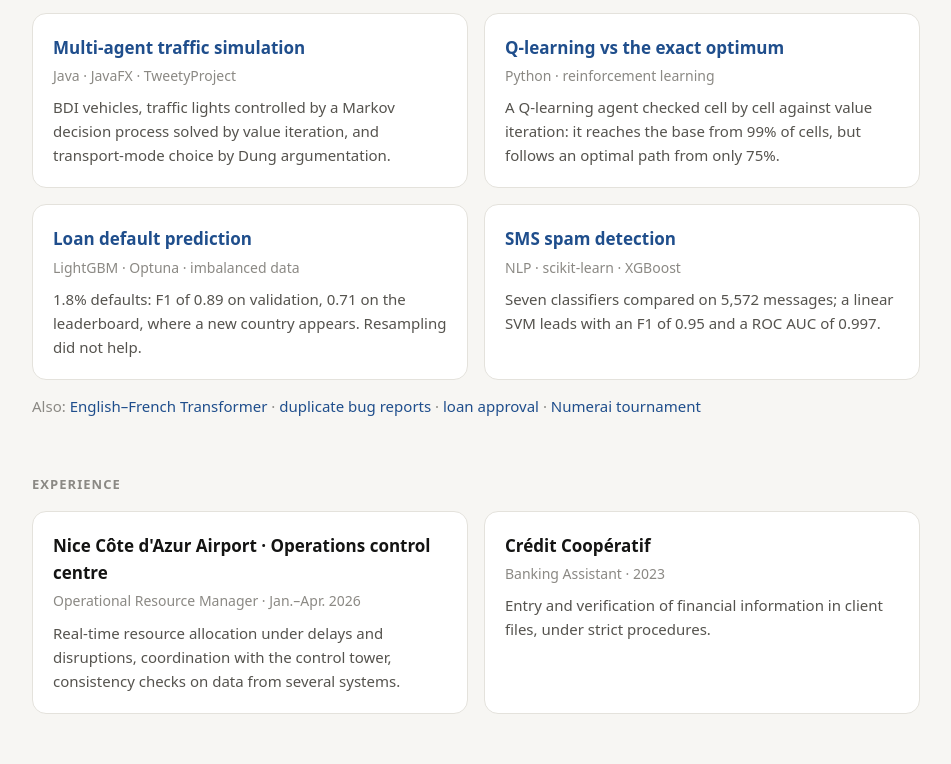
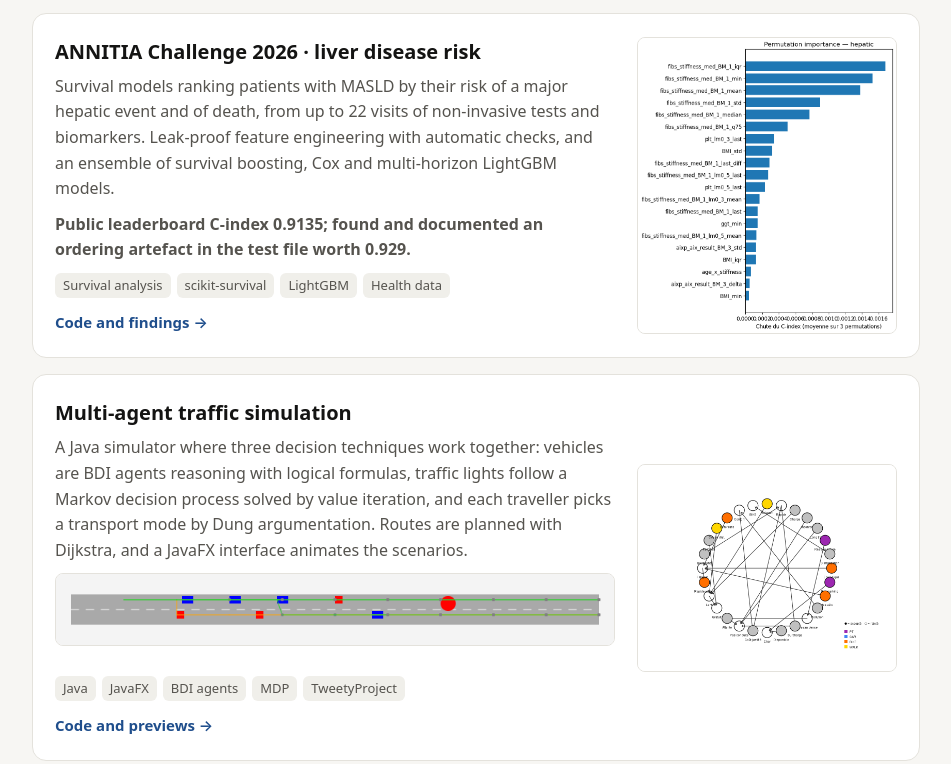
Before and after one commit to MariusEtudiant/MariusEtudiant.github.io, a plain HTML site: page index.html in a window 1280 px wide. Shown: the part 1337-2101 px from the top of the page, without its empty margins (164-1115 px from the left). Drawn offline with Linux system fonts and the light colour scheme.

Commit message:
Portfolio: ANNITIA and multi-agent previews, tutoring experience, certifications

```diff
--- a/index.html
+++ b/index.html
@@ -117,13 +117,40 @@
       </div>
     </article>
 
+    <article class="project">
+      <div>
+        <h3>ANNITIA Challenge 2026 · liver disease risk</h3>
+        <p>Survival models ranking patients with MASLD by their risk of a major hepatic event and of
+          death, from up to 22 visits of non-invasive tests and biomarkers. Leak-proof feature
+          engineering with automatic checks, and an ensemble of survival boosting, Cox and
+          multi-horizon LightGBM models.</p>
+        <p class="result">Public leaderboard C-index 0.9135; found and documented an ordering
+          artefact in the test file worth 0.929.</p>
+        <div class="tags"><span>Survival analysis</span><span>scikit-survival</span><span>LightGBM</span><span>Health data</span></div>
+        <div class="more"><a href="https://github.com/MariusEtudiant/annitia-masld-survival">Code and findings →</a></div>
+      </div>
+      <img src="assets/annitia_importance.png"
+           alt="Permutation importance for the hepatic endpoint, led by FibroScan liver stiffness" loading="lazy">
+    </article>
+
+    <article class="project">
+      <div>
+        <h3>Multi-agent traffic simulation</h3>
+        <p>A Java simulator where three decision techniques work together: vehicles are BDI agents
+          reasoning with logical formulas, traffic lights follow a Markov decision process solved
+          by value iteration, and each traveller picks a transport mode by Dung argumentation.
+          Routes are planned with Dijkstra, and a JavaFX interface animates the scenarios.</p>
+        <img src="assets/bdi_simulation_road.png"
+             alt="Two-lane road with vehicles, obstacles, a traffic light and planned routes"
+             loading="lazy" style="margin-bottom:12px">
+        <div class="tags"><span>Java</span><span>JavaFX</span><span>BDI agents</span><span>MDP</span><span>TweetyProject</span></div>
+        <div class="more"><a href="https://github.com/MariusEtudiant/Multi-Agent-Traffic-Simulation">Code and previews →</a></div>
+      </div>
+      <img src="assets/bdi_dung_graph.png"
+           alt="Dung argumentation graph for the choice of transport mode" loading="lazy">
+    </article>
+
     <div class="grid2">
-      <div class="card">
-        <h3><a href="https://github.com/MariusEtudiant/Multi-Agent-Traffic-Simulation">Multi-agent traffic simulation</a></h3>
-        <div class="meta">Java · JavaFX · TweetyProject</div>
-        <p>BDI vehicles, traffic lights controlled by a Markov decision process solved by value
-          iteration, and transport-mode choice by Dung argumentation.</p>
-      </div>
       <div class="card">
         <h3><a href="https://github.com/MariusEtudiant/RobotiqueRL">Q-learning vs the exact optimum</a></h3>
         <div class="meta">Python · reinforcement learning</div>
@@ -160,9 +187,26 @@
           tower, consistency checks on data from several systems.</p>
       </div>
       <div class="card">
+        <h3>VosCours &amp; Anacours</h3>
+        <div class="meta">AI &amp; Mathematics Tutor · 2024–2026</div>
+        <p>Private lessons in mathematics and artificial intelligence: explaining technical concepts
+          to students without the vocabulary, and adapting to each one.</p>
+      </div>
+      <div class="card">
         <h3>Crédit Coopératif</h3>
         <div class="meta">Banking Assistant · 2023</div>
         <p>Entry and verification of financial information in client files, under strict procedures.</p>
+      </div>
+    </div>
+  </section>
+
+  <section>
+    <h2>Certifications</h2>
+    <div class="grid2">
+      <div class="card">
+        <h3>TOEIC Listening &amp; Reading · 810 / 990</h3>
+        <div class="meta">ETS · June 2026 · valid until June 2028</div>
+        <p>Listening 465 / 495, Reading 345 / 495.</p>
       </div>
     </div>
   </section>
```
Also changed, not shown: assets/annitia_importance.png (added), assets/bdi_dung_graph.png (added), assets/bdi_simulation_road.png (added).
